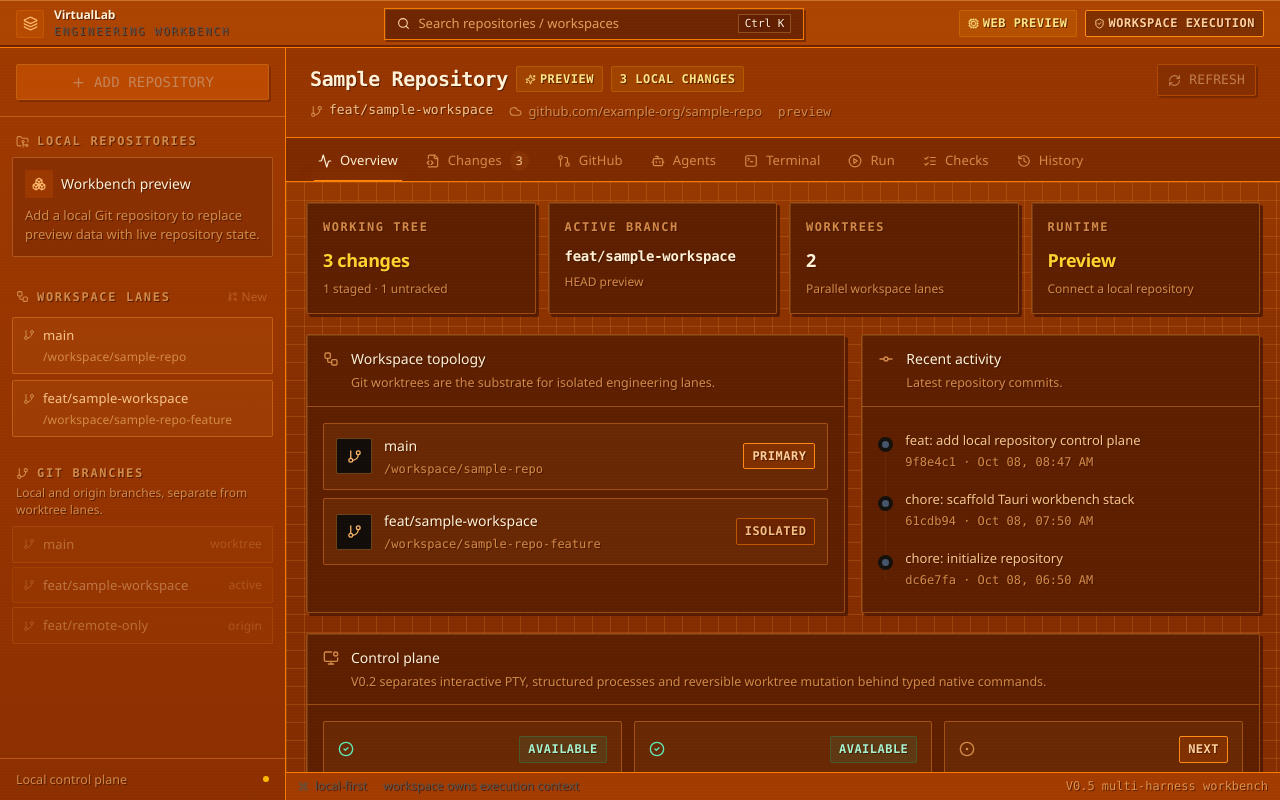
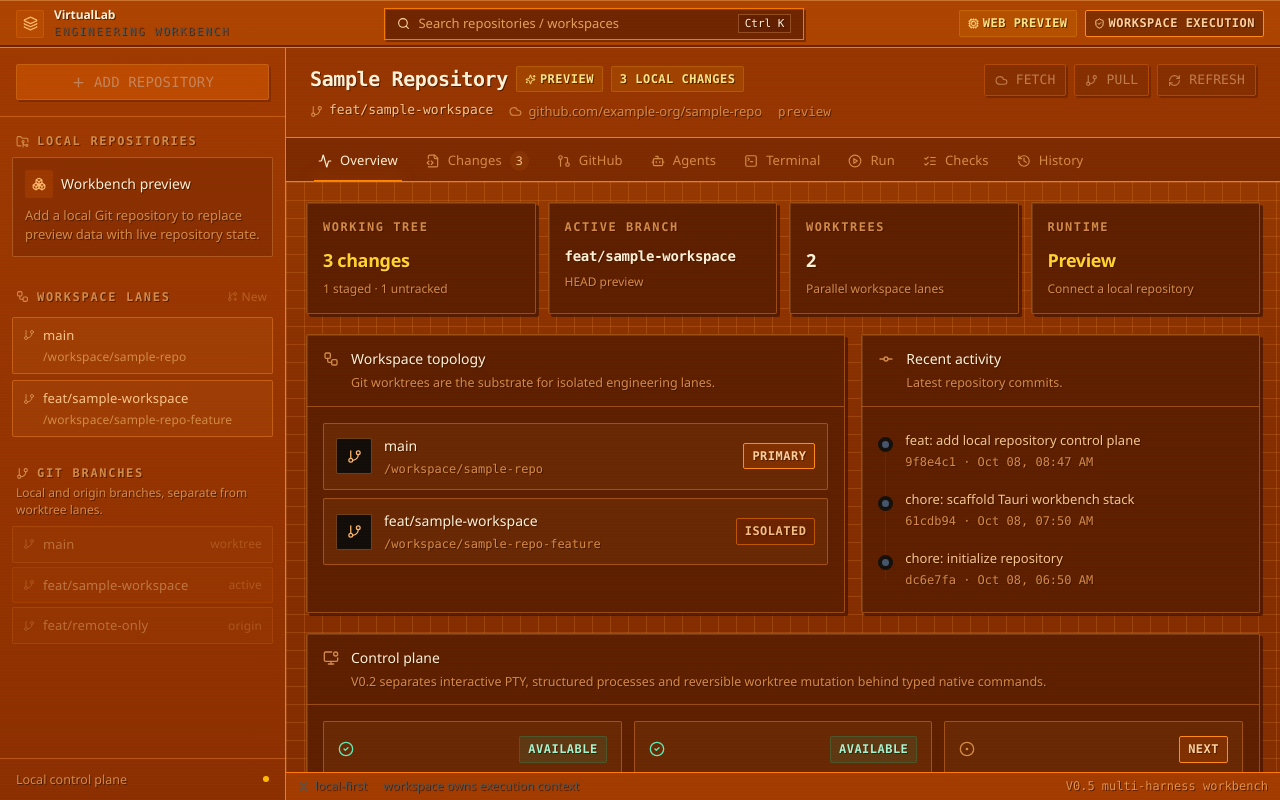
Before and after one commit to magic-alt/virtuallab, a React (Vite) app: page / in a window 1280 px wide. Built offline with nearby package versions, Linux system fonts and the light colour scheme.

Commit message:
feat(git): add explicit origin fetch and fast-forward pull actions

```diff
--- a/src/features/workspace/WorkspaceHeader.tsx
+++ b/src/features/workspace/WorkspaceHeader.tsx
@@ -14,14 +14,20 @@ interface Props {
   snapshot: RepositorySnapshot;
   isPreview: boolean;
   loading: boolean;
+  gitBusy: boolean;
   onRefresh: () => void;
+  onFetch: () => void;
+  onPull: () => void;
 }
 
 export function WorkspaceHeader({
   snapshot,
   isPreview,
   loading,
+  gitBusy,
   onRefresh,
+  onFetch,
+  onPull,
 }: Props) {
   const clean = snapshot.dirtyCount === 0;
 
@@ -61,8 +67,32 @@ export function WorkspaceHeader({
           </div>
         </div>
 
+        <div className="flex shrink-0 flex-wrap items-center gap-2">
           <Button
-          disabled={isPreview || loading}
+            disabled={isPreview || loading || gitBusy || !snapshot.remoteUrl}
+            onClick={onFetch}
+            variant="outline"
+            size="sm"
+            title="Fetch origin and update remote-tracking branches"
+          >
+            <Cloud size={13} />
+            Fetch
+          </Button>
+          <Button
+            disabled={
+              isPreview || loading || gitBusy || !snapshot.remoteUrl ||
+              snapshot.dirtyCount > 0 || snapshot.currentBranch.startsWith("detached@")
+            }
+            onClick={onPull}
+            variant="outline"
+            size="sm"
+            title="Fast-forward the current branch from origin (no merge or reset)"
+          >
+            <GitBranch size={13} />
+            Pull
+          </Button>
+          <Button
+            disabled={isPreview || loading || gitBusy}
             onClick={onRefresh}
             variant="outline"
             size="sm"
@@ -71,6 +101,7 @@ export function WorkspaceHeader({
             Refresh
           </Button>
         </div>
+      </div>
     </header>
   );
 }
```
Lines whose indentation alone changed are shown as unchanged.
